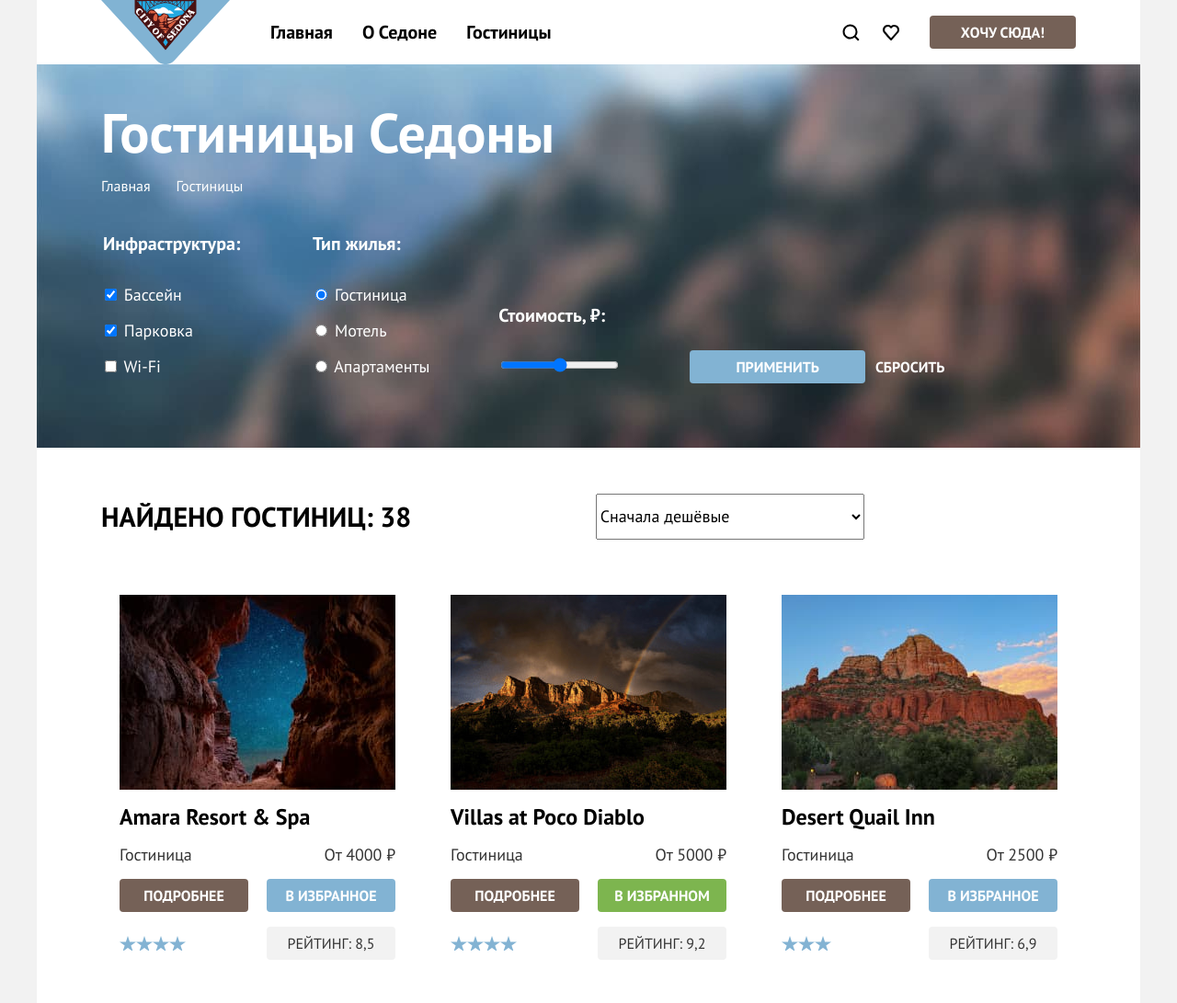
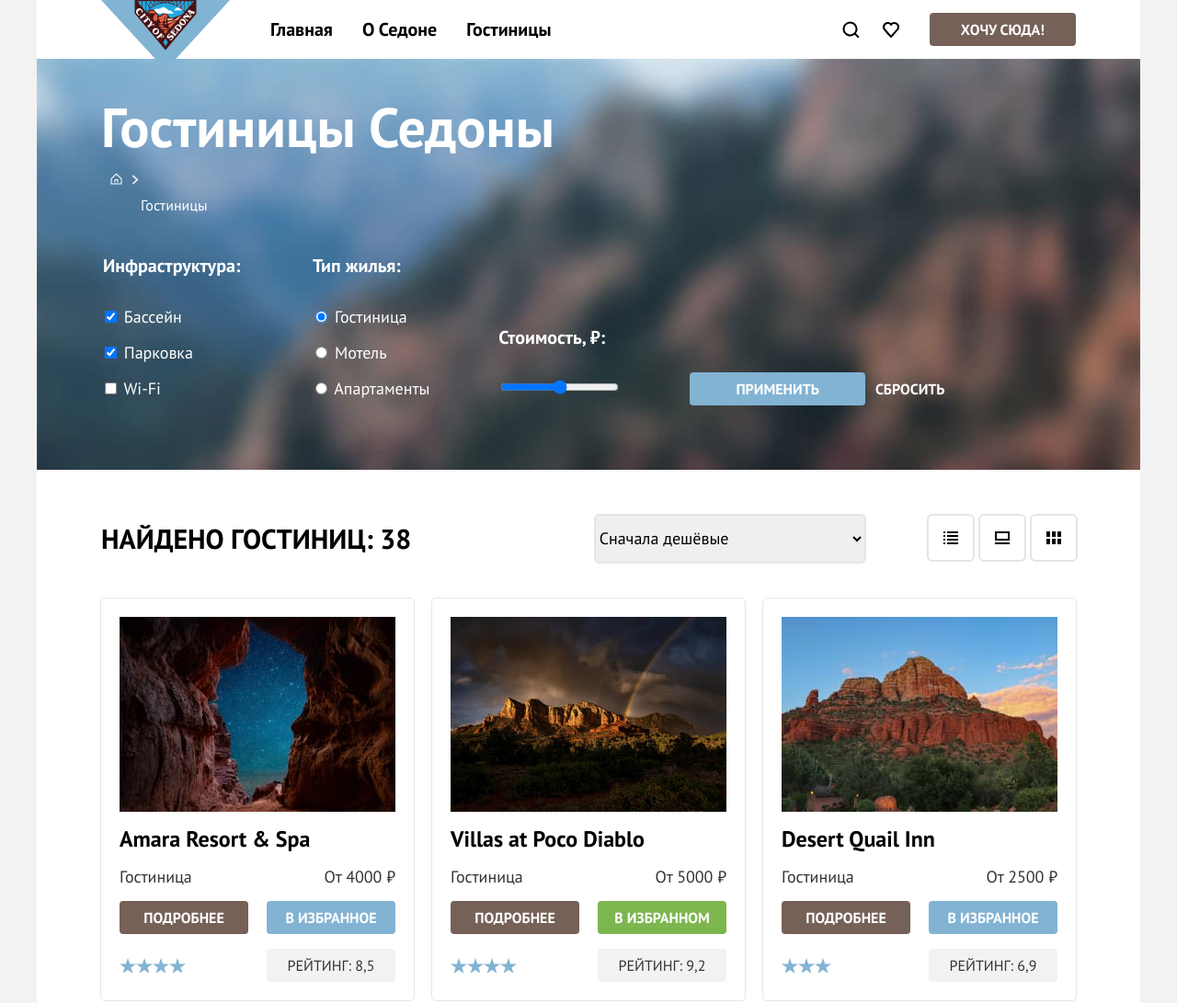
Before and after one commit to htmlacademy-htmlcss/2180395-sedona-35, a plain HTML site: page catalog.html in a window 1280 px wide. Shown: the top 1091 px of the page at 92% size. Drawn offline with Linux system fonts and the light colour scheme.

Commit message:
начинает декор.элементы

```diff
--- a/catalog.html
+++ b/catalog.html
@@ -30,7 +30,7 @@
           <ul class="menu-list clear-list">
             <li class="menu-item">
               <a class="menu-link" href="#">
-                <svg aria-hidden="true" focusable="false" width="20" height="20" fill="none" xmlns="http://www.w3.org/2000/svg">
+                <svg aria-hidden="true" focusable="false" width="20" height="20" viewbox="0 0 20 20" fill="none" xmlns="http://www.w3.org/2000/svg">
                   <path d="m19.5 18-3.7-3.67c1-1.3 1.7-2.98 1.7-4.87a8 8 0 0 0-8-7.96c-4.4 0-8 3.68-8 8.06a8 8 0 0 0 12.9 6.26l3.7 3.68 1.4-1.5Zm-10-2.48a6 6 0 0 1-6-5.96 6 6 0 0 1 12 0 6 6 0 0 1-6 5.96Z" fill="#000"/>
                 </svg>
                 <span class="visually-hidden">
@@ -40,7 +40,7 @@
             </li>
             <li class="menu-item">
               <a class="menu-link" href="#">
-                <svg aria-hidden="true" focusable="false" width="20" height="20" fill="none" xmlns="http://www.w3.org/2000/svg">
+                <svg aria-hidden="true" focusable="false" width="20" height="20" viewbox="0 0 20 20" fill="none" xmlns="http://www.w3.org/2000/svg">
                   <path d="M9.9 19a.9.9 0 0 1-.8-.4c-5.4-6.1-6.7-7.5-7-7.9A5.4 5.4 0 0 1 6.5 2C7.8 2 9 2.5 10 3.3a5.46 5.46 0 0 1 9 4.1c0 1.3-.5 2.5-1.3 3.4l-7 7.9c-.2.2-.4.3-.8.3Zm-6-9.5c.3.4 3.5 4 6.1 6.9l6.2-7c.5-.5.7-1.2.7-2 0-1.8-1.5-3.3-3.3-3.3-1 0-2 .5-2.7 1.3-.3.3-.6.4-.9.4-.3 0-.6-.2-.8-.4-.7-.8-1.7-1.3-2.7-1.3-1.8 0-3.3 1.5-3.3 3.3-.1.9.3 1.6.7 2.1-.1 0-.1 0 0 0Z" fill="#000"/>
                 </svg>
                 <span class="visually-hidden">
@@ -64,9 +64,17 @@
               <h1 class="inner-header-title">Гостиницы Седоны</h1>
               <ul class="breadcrumbs clear-list">
                 <li class="breadcrumbs-item">
-                  <a class="breadcrumbs-link" href="index.html">Главная</a>
+                  <a class="breadcrumbs-link" href="index.html">
+                    <span class="visually-hidden">Главная</span>
+                    <svg aria-hidden="true" focusable="false" width="13" height="15" viewbox="0 0 13 15" fill="none" xmlns="http://www.w3.org/2000/svg">
+                      <path d="m6.5.5-6 5.8v6.2h12V6.3L6.5.5Zm5 11h-10V6.7l5-4.8 5 4.8v4.8Z" fill="#fff"/><path d="M4.5 10.5h1V8h2v2.5h1V7h-4v3.5Z" fill="#fff"/>
+                    </svg>
+                  </a>
                 </li>
                 <li class="breadcrumbs-item">
+                  <svg aria-hidden="true" focusable="false" width="8" height="21" viewbox="0 0 8 21" fill="none" xmlns="http://www.w3.org/2000/svg">
+                    <path d="M6.92 9.97 2.17 5.72c-.25-.25-.75-.25-1.13 0-.37.25-.25.75 0 1l4.13 3.75-4 3.75a.76.76 0 0 0 0 1c0 .12.37.25.5.25.12 0 .37-.13.5-.25l4.75-4.25a.59.59 0 0 0 0-1Z" fill="#fff"/>
+                  </svg>
                   <a class="breadcrumbs-link">Гостиницы</a>
                 </li>
               </ul>
@@ -144,14 +152,23 @@
                 <option value="expensive">Сначала дорогие</option>
               </select>
               <div class="sorting-buttons">
-                <a href="#" class="button button-table">
+                <a href="#" class="card-grid-toggle card-grid-toggle-current" type="button">
                   <span class="visually-hidden">Показать таблицу</span>
+                  <svg width="16" height="14" viewBox="0 0 16 14" fill="none" xmlns="http://www.w3.org/2000/svg">
+                    <path d="M2 0H0v2h2V0ZM16 0H4v2h12V0ZM2 4H0v2h2V4ZM16 4H4v2h12V4ZM2 8H0v2h2V8ZM16 8H4v2h12V8ZM2 12H0v2h2v-2ZM16 12H4v2h12v-2Z" fill="#000"/>
+                  </svg>
                 </a>
-                <a href="#" class="button button-slideshow">
+                <a href="#" class="card-grid-toggle" type="button">
                 <span class="visually-hidden">Показать слайды</span>
+                <svg width="16" height="14" viewBox="0 0 16 14" fill="none" xmlns="http://www.w3.org/2000/svg">
+                  <path d="M16 12H0v2h16v-2ZM14 2v6H2V2h12Zm2-2H0v10h16V0Z" fill="#000"/>
+                </svg>
                 </a>
-                <a href="#" class="button button-list">
+                <a href="#" class="card-grid-toggle" type="button" >
                   <span class="visually-hidden">Показать список</span>
+                  <svg width="16" height="14" viewBox="0 0 16 14" fill="none" xmlns="http://www.w3.org/2000/svg">
+                    <path d="M4 0H0v6h4V0ZM16 0h-4v6h4V0ZM10 0H6v6h4V0ZM4 8H0v6h4V8ZM16 8h-4v6h4V8ZM10 8H6v6h4V8Z" fill="#000"/>
+                  </svg>
                 </a>
               </div>
             </div>
@@ -254,18 +271,27 @@
           <h2 class="visually-hidden">Наши социальные сети</h2>
           <ul class="footer-social-list clear-list">
             <li class="footer-social-item">
-              <a class="button" href="https://vk.com/htmlacademy">
+              <a class="footer-social-link" href="https://vk.com/htmlacademy">
                 <span class="visually-hidden">ВКонтакте</span>
+                <svg class="footer-social-icon" aria-hidden="true" focusable="false" width="25" height="15" viewbox="0 0 25 15" fill="none" xmlns="http://www.w3.org/2000/svg">
+                  <path fill-rule="evenodd" clip-rule="evenodd" d="M24.12 1.8c.16-.54 0-.94-.8-.94H20.7c-.67 0-.98.34-1.15.73 0 0-1.33 3.2-3.22 5.27-.61.6-.9.8-1.23.8-.16 0-.41-.2-.41-.75v-5.1c0-.66-.19-.95-.74-.95H9.82c-.42 0-.67.3-.67.59 0 .62.95.76 1.04 2.51v3.8c0 .83-.15.98-.48.98-.9 0-3.06-3.2-4.34-6.88-.25-.72-.5-1-1.18-1H1.57c-.75 0-.9.34-.9.73 0 .68.89 4.07 4.14 8.55 2.17 3.06 5.23 4.72 8 4.72 1.68 0 1.88-.37 1.88-1v-2.32c0-.74.16-.88.7-.88.38 0 1.05.19 2.6 1.66 1.79 1.75 2.08 2.54 3.08 2.54h2.63c.75 0 1.12-.37.9-1.1-.23-.72-1.08-1.77-2.2-3.02-.62-.71-1.54-1.48-1.82-1.86-.39-.5-.28-.71 0-1.15 0 0 3.2-4.42 3.54-5.93Z" fill="#83B3D3"/>
+                </svg>
               </a>
             </li>
             <li class="footer-social-item">
-              <a class="button" href="https://t.me/htmlacademy">
+              <a class="footer-social-link" href="https://t.me/htmlacademy">
                 <span class="visually-hidden">Телеграм</span>
+                <svg class="footer-social-icon" aria-hidden="true" focusable="false" width="18" height="16" viewbox="0 0 18 16" fill="none" xmlns="http://www.w3.org/2000/svg">
+                  <path d="M16.79.96.84 7.1c-1.09.44-1.08 1.05-.2 1.32l4.1 1.28 9.47-5.98c.44-.27.85-.13.52.17l-7.68 6.93-.28 4.22c.41 0 .6-.2.83-.41l1.99-1.94 4.13 3.06c.77.42 1.31.2 1.5-.71l2.72-12.8c.28-1.1-.43-1.61-1.16-1.28Z" fill="#83B3D3"/>
+                </svg>
               </a>
             </li>
             <li class="footer-social-item">
-              <a class="button" href="https://www.youtube.com/user/htmlacademyru">
+              <a class="footer-social-link" href="https://www.youtube.com/user/htmlacademyru">
                 <span class="visually-hidden">YouTube</span>
+                <svg class="footer-social-icon" aria-hidden="true" focusable="false" width="23" height="18" viewbox="0 0 23 18" fill="none" xmlns="http://www.w3.org/2000/svg">
+                  <path d="M18.94.36H3.51C1.65.36.33 1.95.33 3.76v10.09c0 1.91 1.32 3.5 3.18 3.5h15.65c1.64 0 3.17-1.59 3.17-3.4V3.76c-.22-1.8-1.53-3.4-3.39-3.4ZM7.99 12.89V4.82l7.34 4.04-7.34 4.03Z" fill="#83B3D3"/>
+                </svg>
               </a>
             </li>
           </ul>
--- a/styles/styles.css
+++ b/styles/styles.css
@@ -82,6 +82,7 @@ body {
 
 .navigation-logo img {
   display: block;
+  margin-bottom: -6px;
 }
 
 .navigation-list {
@@ -99,6 +100,10 @@ body {
   text-align: center;
   color: inherit;
   text-decoration: none;
+}
+
+.navigation-link:hover {
+
 }
 
 .menu-list {
@@ -358,7 +363,7 @@ body {
   width: 452px;
   font-size: 18px;
   line-height: 24px;
-  background-color: #F2F2F2;
+  background-color: #FFFFFF;
   border: none;
   font-family: inherit;
   border-radius: 4px 0 0 4px;
@@ -371,6 +376,12 @@ body {
   line-height: 36px;
   padding: 8px 50px;
   border-radius: 0 4px 4px 0;
+}
+
+input:placeholder-shown {
+  background-color: #F2F2F2;
+  /*border: 2px solid #D28100;
+  border-radius: 5px;*/
 }
 
 /*page-footer*/
@@ -397,12 +408,18 @@ body {
 }
 
 .footer-social-item {
+  display: flex;
+  justify-content: center;
   width: 48px;
   height: 40px;
 }
 
 .footer-social a {
   background: none;
+}
+
+.footer-social-icon {
+  padding: 13px 12px;
 }
 
 .footer-contacts {
@@ -439,6 +456,10 @@ body {
   color: #FFFFFF;
 }
 
+.inner-header {
+  margin-bottom: 40px;
+}
+
 .inner-header-title {
   margin-top: 0;
   margin-bottom: 8px;
@@ -449,15 +470,21 @@ body {
 .breadcrumbs {
   display: flex;
   flex-wrap: wrap;
-  margin-bottom: 40px;
   width: 600px;
 }
 
 .breadcrumbs-link {
+  display: flex;
+  align-items: center;
+  justify-content: center;
   font-size: 16px;
   color: inherit;
   text-decoration: none;
-  margin-right: 28px;
+  margin-right: 10px;
+  padding-left: 10px;
+  margin-top: 3px;
+  margin-bottom: 3px;
+  /*align-self: center;*/
 }
 
 .catalog-service {
@@ -531,32 +558,40 @@ body {
   line-height: 21px;
   box-shadow: none;
   width: 292px;
+  border: none;
+  outline: 2px solid #E5E5E5;
+  border-radius: 4px;
 }
 
 .sorting-buttons {
   display: flex;
   flex-wrap: wrap;
-  max-width: 230px;
+  max-width: 160px;
+  margin-left: 70px;
 }
 
-.select-hotels-sorting .button {
+.card-grid-toggle {
+  display: flex;
+  align-items: center;
+  justify-content: center;
   width: 48px;
   height: 48px;
   margin-right: 8px;
-  margin-bottom: 8px;
   background-color: #FFFFFF;
+  outline: 2px solid #E5E5E5;
+  border-radius: 4px;
 }
 
-.select-hotels-sorting .button:nth-child(3n) {
+/*.card-grid-toggle-current svg {
+  outline: #000000;
+}*/
+
+.card-grid-toggle:nth-child(3n) {
   margin-right: 0;
 }
 
-.select-hotels-sorting .button:nth-child(n) {
+.card-grid-toggle:nth-child(n) {
   margin-bottom: 0;
-}
-
-.button-table {
-  margin-left: 70px;
 }
 
 /*hotel-card*/
@@ -570,6 +605,8 @@ body {
   display: flex;
   flex-direction: column;
   padding: 20px;
+  outline: 1px solid #E6E6E6;
+  border-radius: 4px;
 }
 
 .hotel-card-link {
@@ -671,6 +708,7 @@ body {
   background-color: #82B3D3;
   text-decoration: none;
   border-radius: 4px;
+  text-align: center;
 }
 
 .pagination-link-current {
```
Also changed, not shown: index.html (+14 -5 lines), images/calendar.svg (added), images/check-mark.svg (added), images/cross.svg (added), images/i.svg (added), images/list.svg (added), images/minus.svg (added), images/plus.svg (added), images/slideshow.svg (added), images/table.svg (added).
